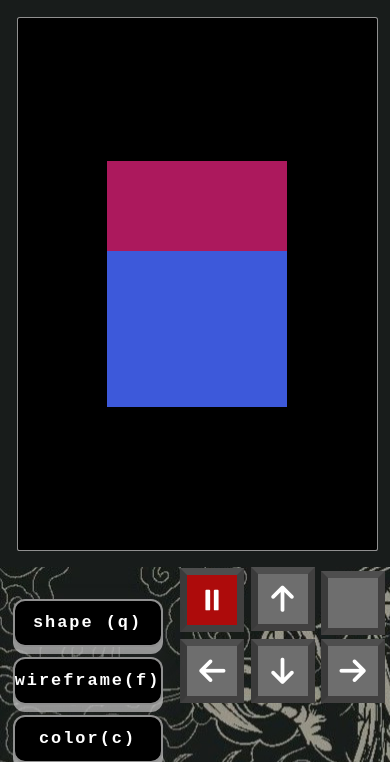
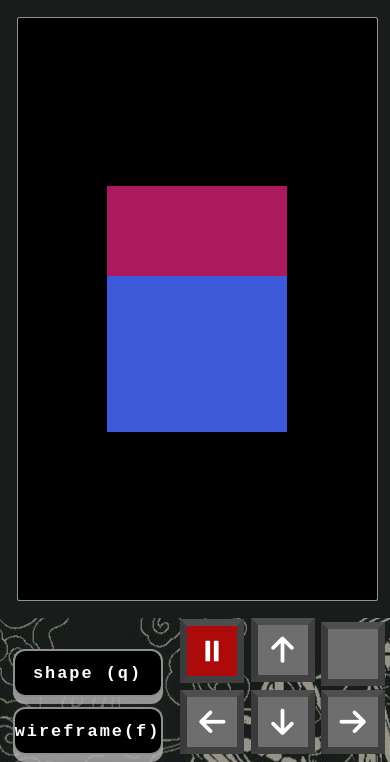
Before and after one commit to sdntgnsh/3D-Renderer-JS, a plain HTML site: page index.html in a window 390 px wide. Shown: the top 762 px of the page. Drawn offline with nearby package versions, Linux system fonts and the light colour scheme.

Commit message:
minor phone size fix

```diff
--- a/style.css
+++ b/style.css
@@ -217,7 +217,7 @@ canvas {
   .cc {
     border: 1px solid var(--main-color);
     /* margin: auto; */
-    height: 63vh;
+    height: 69vh;
     width: 92svw;
     transform: skew(deg);
     background-color: var(--canvas);
```
